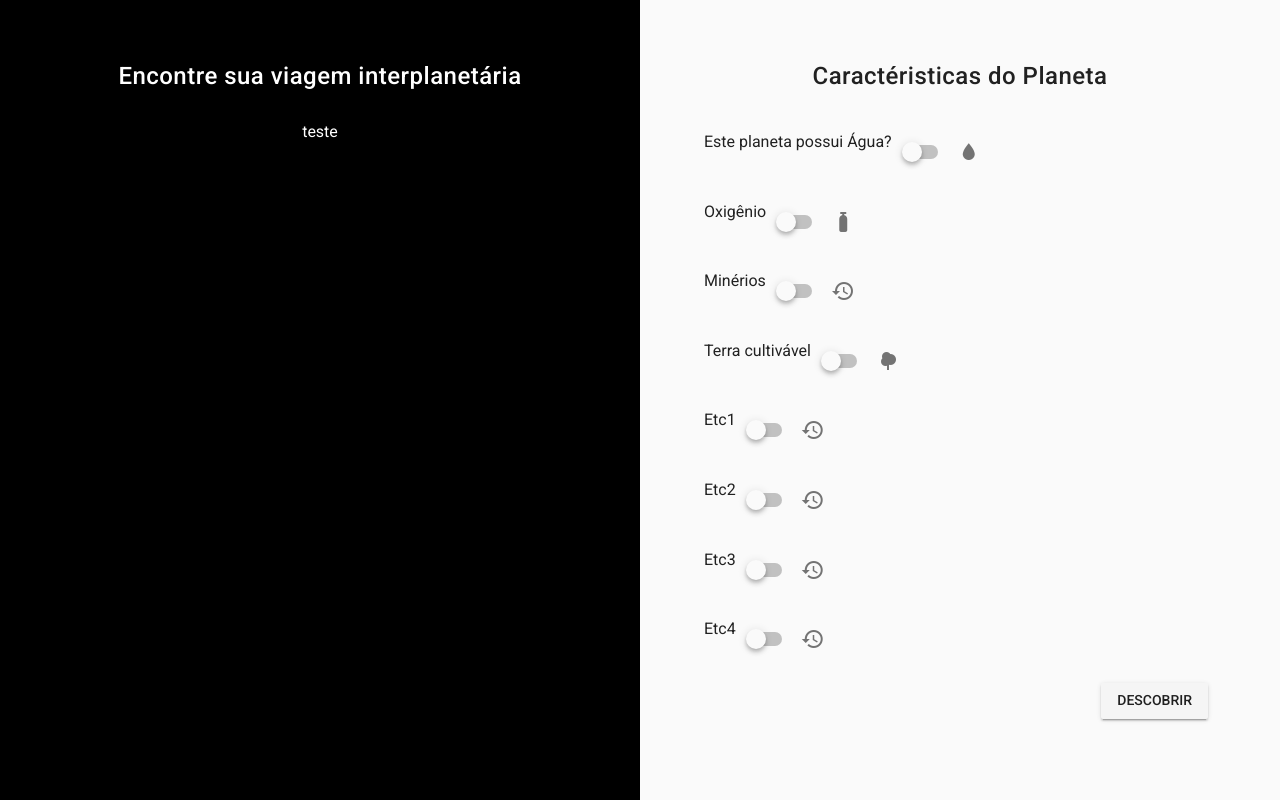
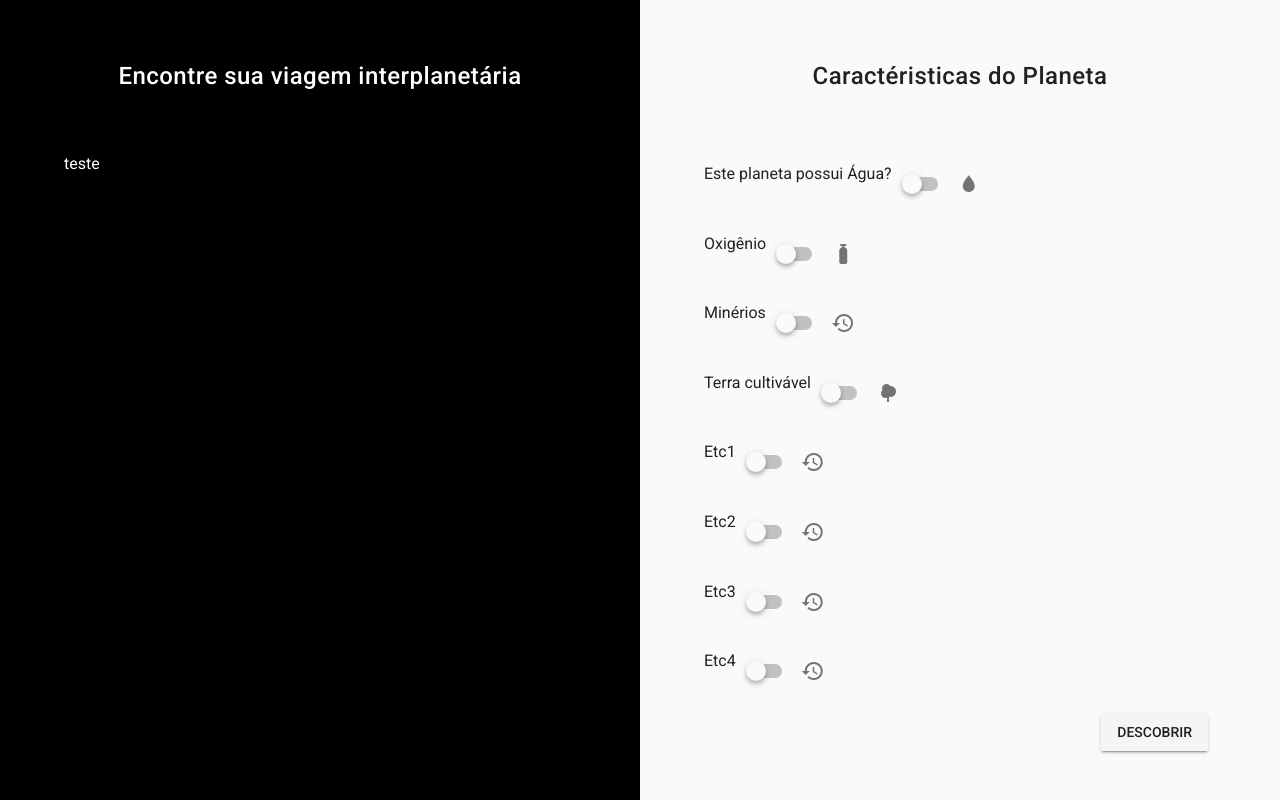
Before and after one commit to arthurvdiniz/find-travel-type-mlp, a Vue app: page /#/ in a window 1280 px wide. Built offline with nearby package versions, Linux system fonts and the light colour scheme.

Commit message:
melhoria style

```diff
--- a/src/assets/style.css
+++ b/src/assets/style.css
@@ -25,8 +25,8 @@ body {
 
 .main-content .text-info .text {
   width: 100%;
-  text-align: center;
-  padding-top: 5%;
+  text-align: justify;
+  padding: 10%;
   color: white;
   font-size: 16px;
 }
@@ -49,7 +49,7 @@ body {
 .main-content .content .wrapper-form .inputs {
   width: 100%;
   height: 100%;
-  padding: 5% 10% 5% 10%;
+  padding: 10%;
 }
 
 .main-content .content .wrapper-form .inputs .btn-find {
```
